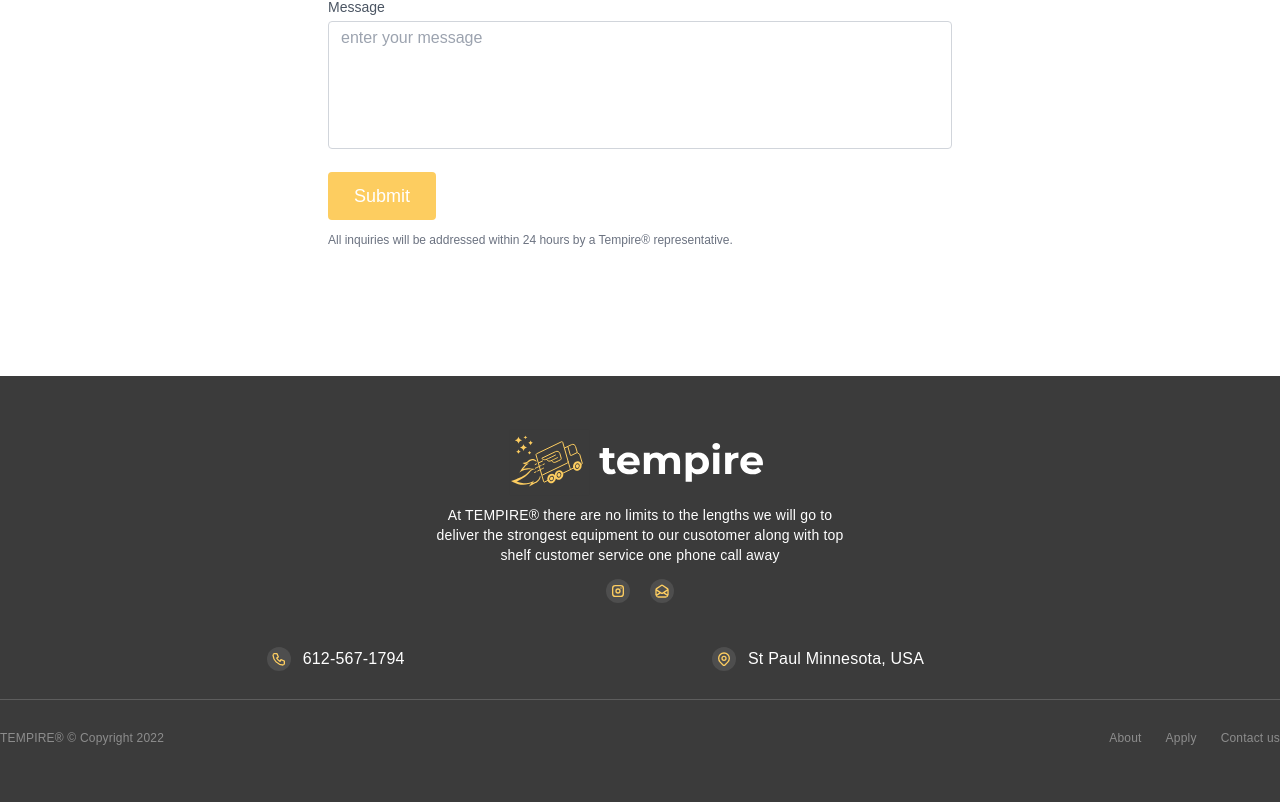
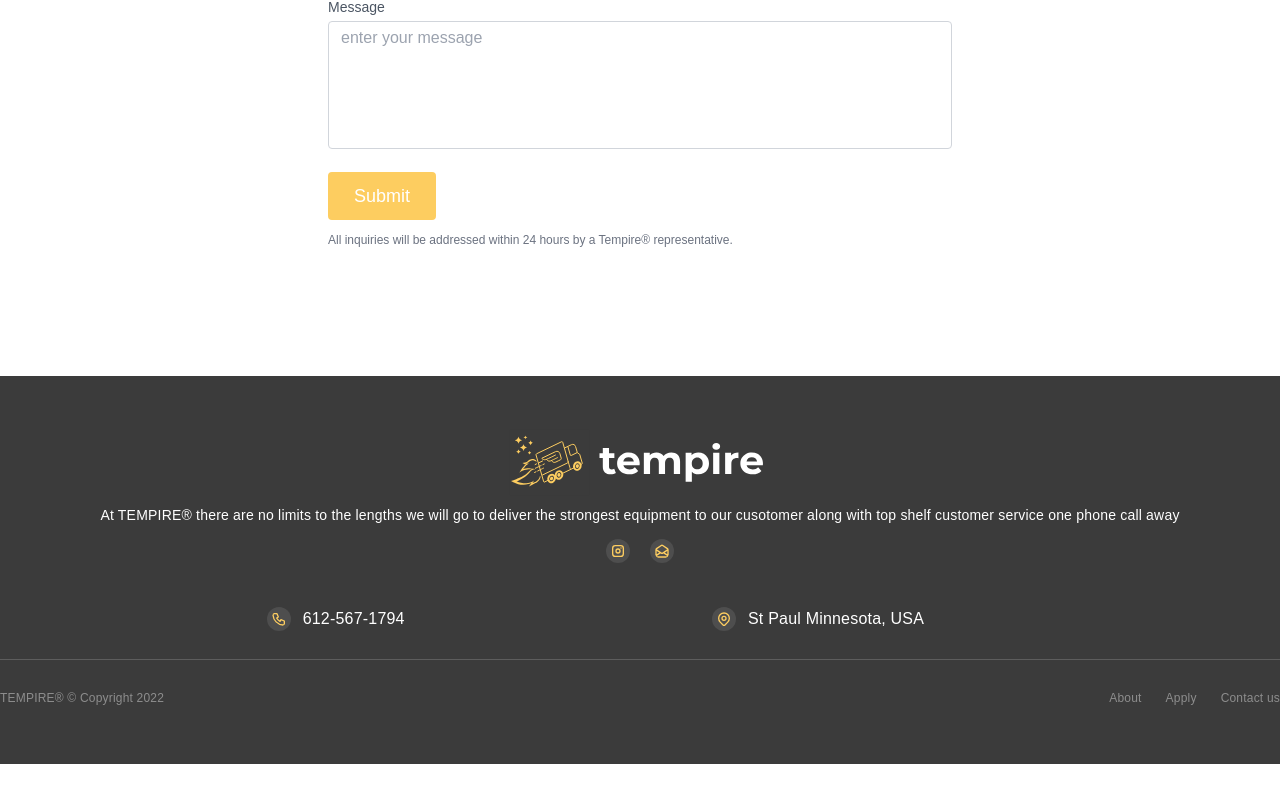
Before and after one commit to mufaqar/tempire, a Next.js app: page / in a window 1280 px wide. Shown: the part 1506-2308 px from the top of the page. After the commit the page ends 2270 px from the top, so only its background shows below. Built offline with nearby package versions, Linux system fonts and the light colour scheme.

Commit message:
footer updated

```diff
--- a/components/footer.js
+++ b/components/footer.js
@@ -6,7 +6,7 @@ export default function Footer() {
   return (
     <footer className="bg-[#3B3B3B] ">
       <div className="container mx-auto pt-[51px] pb-[28px]">
-        <div className="md:w-1/3 w-full mx-auto">
+        <div className="w-full mx-auto">
           <Image src={Logo} alt="Logo" className="mx-auto mb-[7px]" />
           <p className="text-sm text-center text-white tracking-[0.2px] mb-[14px]">
             At TEMPIRE® there are no limits to the lengths we will go to deliver
```
